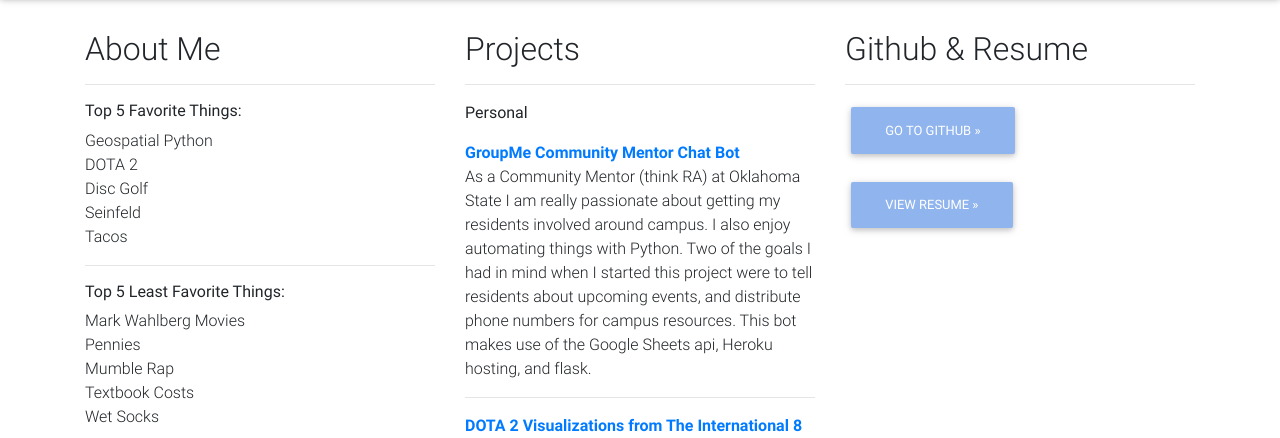
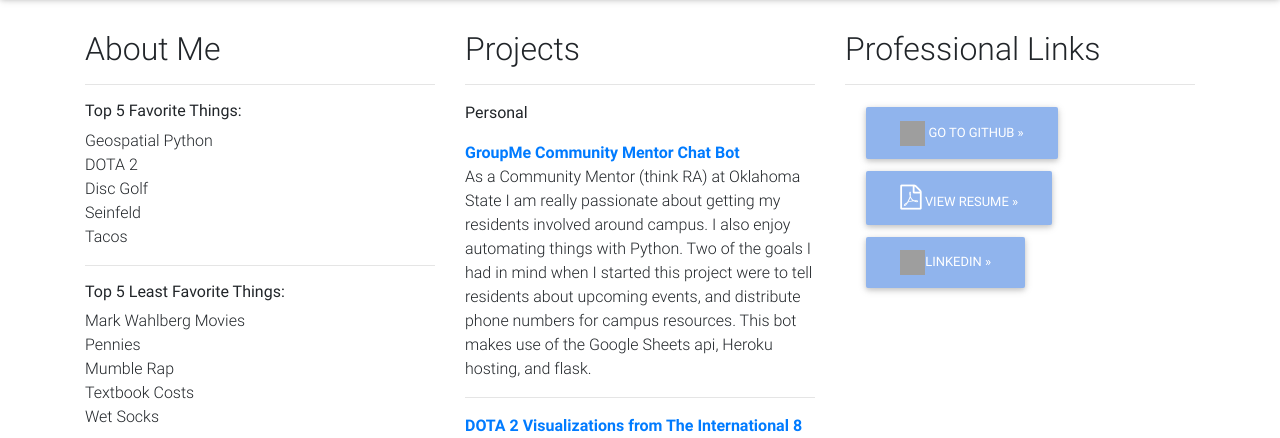
Before and after one commit to Msawtelle/Personal_Site, a Flask app: page / in a window 1280 px wide. Shown: the part 493-931 px from the top of the page. Run offline with Flask 2, Linux system fonts and the light colour scheme; some libraries are stand-ins or nearby versions; grey boxes are pictures that could not be loaded.

Commit message:
added social media icons

```diff
--- a/templates/index.html
+++ b/templates/index.html
@@ -13,7 +13,6 @@
   <!-- Material Design Bootstrap -->
   <link href="../static/css/mdb.min.css" rel="stylesheet">
   <!-- Your custom styles (optional) -->
-  <link rel="stylesheet" href="https://fonts.googleapis.com/css?family=Lora">
   <link rel="stylesheet" href="../static/css/style.css">
   <link rel="stylesheet" href="../static/css/animate.css">
 </head>
@@ -118,10 +117,14 @@
           </dl>
         </div>
         <div class="col-md-4">
-          <h2>Github & Resume</h2>
+          <h2>Professional Links</h2>
           <hr>
-          <p><a class="btn btn-secondary" href="https://github.com/Msawtelle" role="button">Go to Github &raquo;</a></p>
-          <p><a class="btn btn-secondary" href="/resume" role="button">View Resume &raquo;</a></p>
+          <div class="col-md-12">
+            <a class="btn btn-secondary" href="https://github.com/Msawtelle" role="button"><img src="https://image.flaticon.com/icons/svg/25/25231.svg" alt="github logo" width="25px" height="25px">    Go to Github &raquo;</a>
+            <a class="btn btn-secondary" href="/resume" role="button" width="25px" height="25px"><i class="fa fa-file-pdf-o" style="font-size:25px"></i> View Resume &raquo;</a>
+            <a class="btn btn-secondary" href="https://www.linkedin.com/in/mitchell-sawtelle-410464172/" role="button"><img src="http://cofarming.info/wp-content/uploads/2017/01/Linkedin-logo-1-550x550-300x300.png" width="25px" height="25px">LinkedIn &raquo;</a>
+          </div>
+
         </div>
       </div>
       <hr>
```
